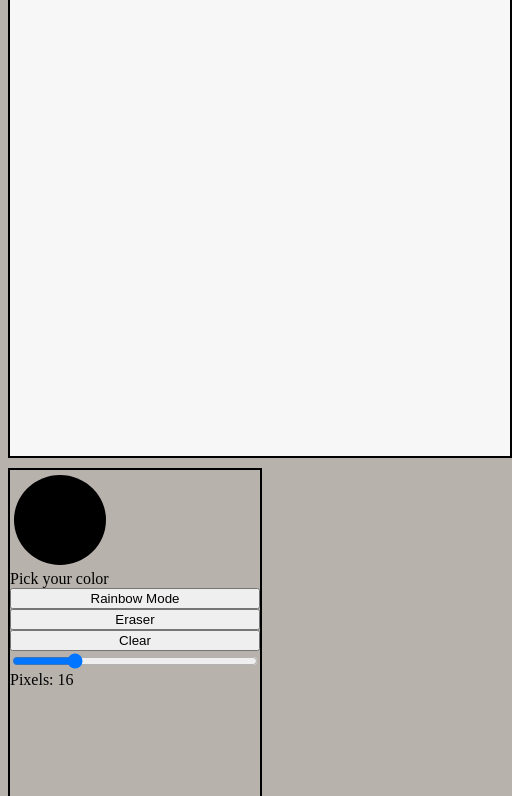
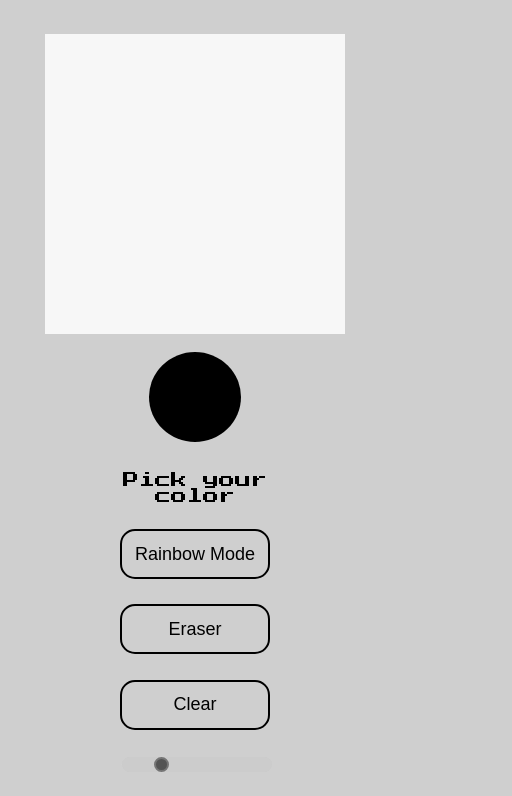
Before and after one commit to DiegoCoura/etch-a-sketch, a plain HTML site: page index.html in a window 390 px wide. Shown: the part 126-922 px from the top of the page, 512 px wide, since content can reach past the window. Drawn offline with Linux system fonts and the light colour scheme.

Commit message:
Feat: responsive style

```diff
--- a/index.html
+++ b/index.html
@@ -3,6 +3,12 @@
   <head>
     <meta charset="UTF-8" />
     <meta name="viewport" content="width=device-width, initial-scale=1.0" />
+    <link rel="preconnect" href="https://fonts.googleapis.com" />
+    <link rel="preconnect" href="https://fonts.gstatic.com" crossorigin />
+    <link
+      href="https://fonts.googleapis.com/css2?family=Press+Start+2P&display=swap"
+      rel="stylesheet"
+    />
     <link rel="stylesheet" href="style.css" />
     <title>Draw on the wall</title>
   </head>
--- a/style.css
+++ b/style.css
@@ -1,11 +1,21 @@
 body {
-  background-color: rgb(184, 178, 172);
+  display: flex;
+  flex-direction: column;
+  align-items: center;
+  background-color: rgb(207, 207, 207);
+  font-family: "Press Start 2P", cursive;
+}
+
+h1 {
+  margin: 50px auto 100px;
 }
 
 .main-container {
   display: flex;
   flex-wrap: wrap-reverse;
-  gap: 10px;
+  align-items: center;
+  justify-content: center;
+  gap: 20px;
 }
 
 .settings {
@@ -13,14 +23,76 @@ body {
   flex-direction: column;
   height: 500px;
   width: 250px;
+  gap: 25px;
+  justify-content: space-around;
+}
+
+button {
+  background-color: transparent;
   border: 2px solid black;
+  border-radius: 15px;
+  font-size: 18px;
+  height: 50px;
+  transition: 0.5s ease-in-out;
+}
+
+button:hover {
+  transform: scale(1.1);
+}
+
+input[type="range"] {
+  -webkit-appearance: none;
+  appearance: none;
+  width: 100%;
+  cursor: pointer;
+  outline: none;
+  height: 15px;
+  background: #ccc;
+  border-radius: 16px;
+}
+
+input[type="range"]::-webkit-slider-runnable-track {
+  height: 15px;
+  background: #ccc;
+  border-radius: 16px;
+}
+
+input[type="range"]::-moz-range-track {
+  height: 15px;
+  background: #ccc;
+  border-radius: 16px;
+}
+
+input[type="range"]::-webkit-slider-thumb {
+  -webkit-appearance: none;
+  appearance: none;
+  height: 15px;
+  width: 15px;
+  background-color: #545454;
+  border-radius: 50%;
+  border: 2px solid rgb(117, 117, 117);
+}
+
+input[type="range"]::-moz-range-thumb {
+  height: 15px;
+  width: 15px;
+  background-color: #646464;
+  border-radius: 50%;
+  border: 1px solid rgb(97, 97, 97);
+}
+
+#color-picker {
+  align-self: center;
+}
+
+label {
+  text-align: center;
 }
 
 .container-grid {
   display: grid;
   width: 500px;
   height: 500px;
-  border: 2px solid black;
   flex-shrink: 0;
 }
 
@@ -48,3 +120,48 @@ body {
   border-radius: 50%;
   border: none;
 }
+
+@media (max-width: 850px) {
+  h1 {
+    font-size: 26px;
+    margin: 50px auto 50px;
+  }
+
+  .main-container {
+    gap: 50px;
+  }
+
+  .settings {
+    display: flex;
+    flex-direction: column;
+    width: 150px;
+    gap: 10px;
+    justify-content: space-around;
+  }
+
+  .container-grid {
+    display: grid;
+    width: 400px;
+    height: 400px;
+    flex-shrink: 0;
+  }
+}
+
+@media (max-width: 580px) {
+  h1 {
+    font-size: 26px;
+    margin: 50px auto 50px;
+  }
+
+  .main-container {
+    gap: 5px;
+    flex-direction: column-reverse;
+  }
+
+  .container-grid {
+    display: grid;
+    width: 300px;
+    height: 300px;
+    flex-shrink: 0;
+  }
+}
```
